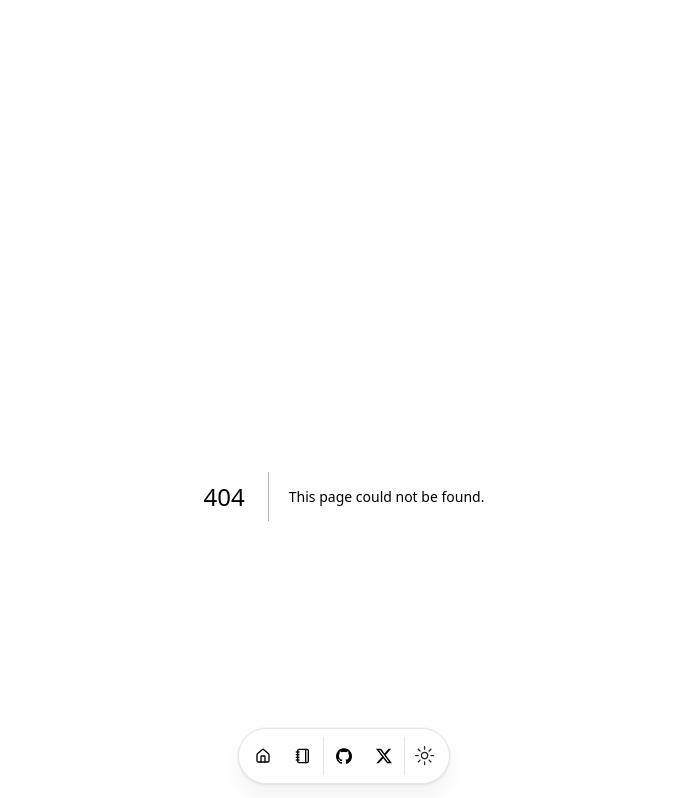
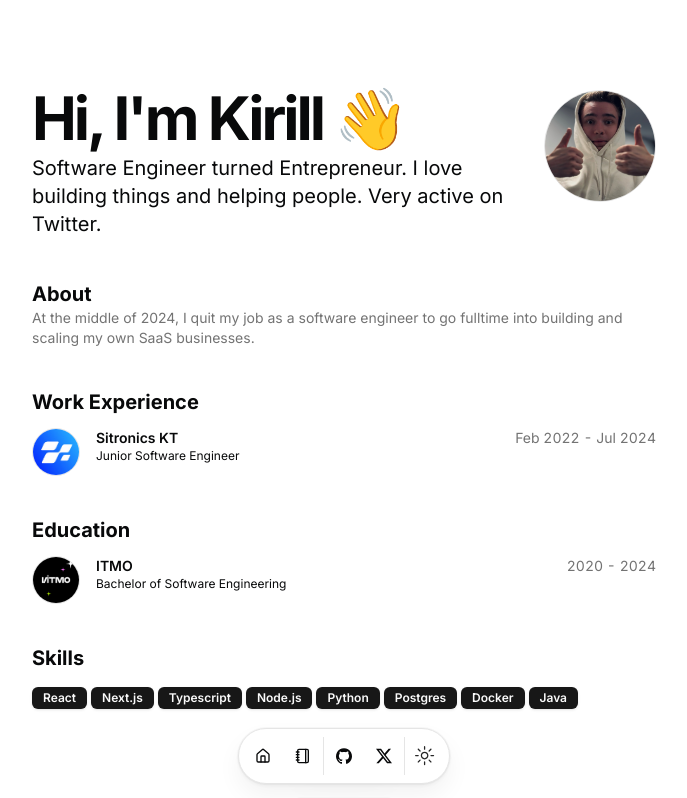
Before and after one commit to callbackcat/callbackcat.github.io, a Next.js app: page /kirill/ in a window 1280 px wide. Before the commit this address had no page. Shown: the top 798 px of the page, without its empty margins (296-983 px from the left). Built offline with nearby package versions, Linux system fonts and the light colour scheme.

Commit message:
fix images

```diff
--- a/next.config.js
+++ b/next.config.js
@@ -3,6 +3,12 @@
 /** @type {import('next').NextConfig} */
 const nextConfig = {
   reactStrictMode: true,
+  basePath: '/kirill',
+  assetPrefix: '/kirill/',
+  images: {
+    loader: 'default',
+    path: '/kirill/',
+  },
   distDir: 'dist',
 };
 
--- a/src/data/resume.tsx
+++ b/src/data/resume.tsx
@@ -11,7 +11,7 @@ export const DATA = {
     "Software Engineer turned Entrepreneur. I love building things and helping people. Very active on Twitter.",
   summary:
     "At the middle of 2024, I quit my job as a software engineer to go fulltime into building and scaling my own SaaS businesses.",
-  avatarUrl: "./me.jpeg",
+  avatarUrl: "/me.jpeg",
   education: [
     {
       school: "ITMO",
```
